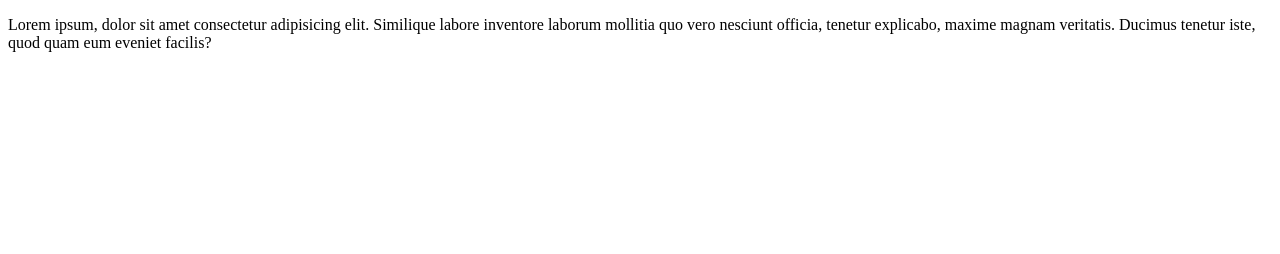
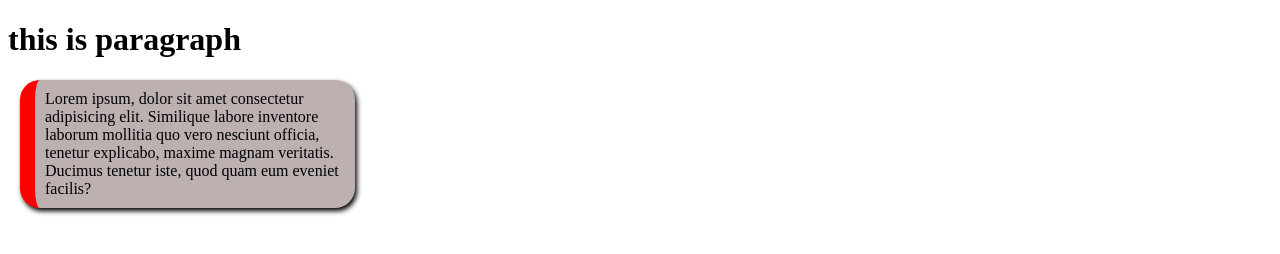
Before and after one commit to Alamin573190/my-first-github-repo, a plain HTML site: page index.html in a window 1280 px wide. Drawn offline with Linux system fonts and the light colour scheme.

Commit message:
my style

```diff
--- /dev/null
+++ b/color.css
@@ -0,0 +1,10 @@
+P{
+
+    border-left: 15px solid red;
+    padding: 10px;
+    margin: 12px;
+    background: rgb(188, 176, 176);
+    border-radius: 20px;
+    width: 300px;
+    box-shadow: 2px 3px 5px black;
+}
--- a/index.html
+++ b/index.html
@@ -5,8 +5,10 @@
     <meta http-equiv="X-UA-Compatible" content="IE=edge">
     <meta name="viewport" content="width=device-width, initial-scale=1.0">
     <title>My first Ever Github Repo</title>
+    <link rel="stylesheet" href="color.css">
 </head>
 <body>
+    <h1>this is paragraph</h1>
     <p>Lorem ipsum, dolor sit amet consectetur adipisicing elit. Similique labore inventore laborum mollitia quo vero nesciunt officia, tenetur explicabo, maxime magnam veritatis. Ducimus tenetur iste, quod quam eum eveniet facilis?</p>
 </body>
 </html>
```
